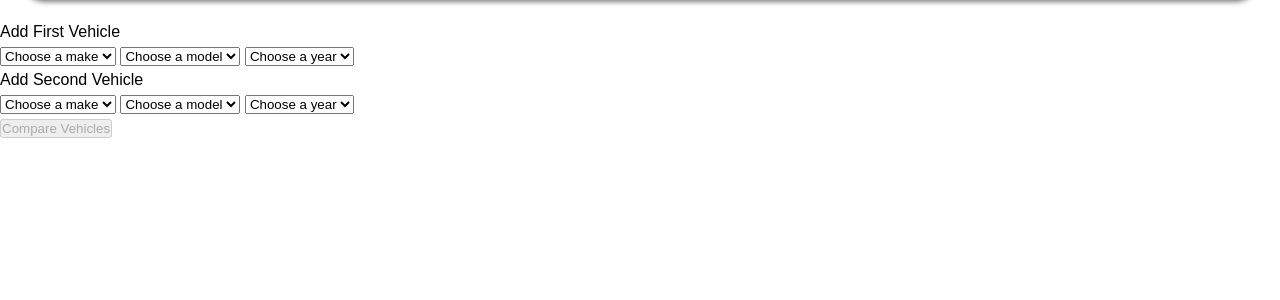
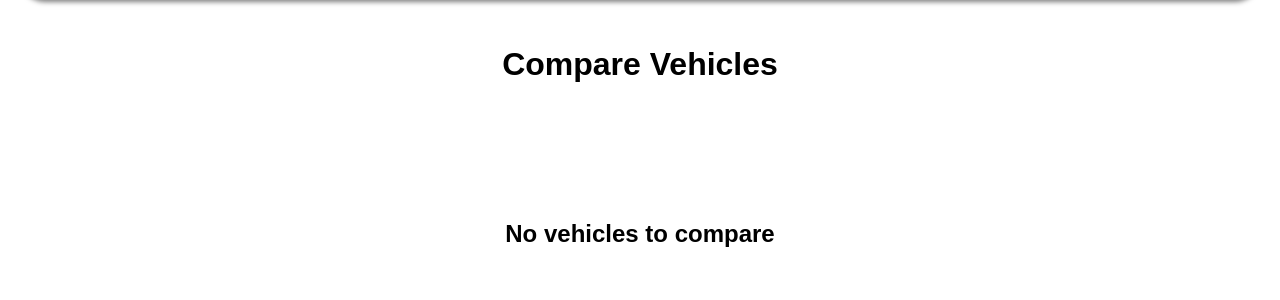
Before and after one commit to cskevhho/york-lions, a Flask app: page /compare-vehicles in a window 1280 px wide. Shown: the part 88-388 px from the top of the page. Run offline with Flask 3, Linux system fonts and the light colour scheme.

Commit message:
Reimplemented vehicle comparison

```diff
--- a/yorklions/routes/main.py
+++ b/yorklions/routes/main.py
@@ -1,9 +1,10 @@
-from flask import Blueprint, render_template, flash, redirect, url_for, request, jsonify
+from flask import Blueprint, render_template, flash, redirect, url_for, request, jsonify, session
 from flask_login import login_user, current_user, logout_user, login_required
 from ..forms import RegistrationForm, LoginForm
 from ..routes.catalogue import recent, hot_deals as deals, all_vehicles
 from .trade_in import create as trade_in_form
 from ..routes.vehicle.services import get_vehicle_makes, get_average_rating
+from ..routes.catalogue.compare import add_vehicle_to_compare
 
 from ..models.vehicle import Vehicle
 from ..routes.vehicle.utils import generate_image_url
@@ -75,8 +76,13 @@ def admin_dash():
 # TODO: Move below routes to a separate file, very much low priority for time
 @main.route("/compare-vehicles" , methods=["GET", "POST"])
 def compare_vehicles():
-    makes = get_vehicle_makes()
-    return render_template("compare-vehicles.html", makes=makes)
+    if request.method == "POST":
+        if request.form.get("clear_compare") == "true":
+            session.pop("compare")
+        else:
+            add_vehicle_to_compare(request.form.get("vehicle_id"))
+
+    return render_template("vehicle-comparison.html", vehicles=session.get('compare'))
 
 # AJAX stuff
 @main.route('/get-models')
--- a/yorklions/static/main.css
+++ b/yorklions/static/main.css
@@ -220,7 +220,7 @@ p.new_label {
   grid-template-columns: 225px auto;
 }
 
-#error_message {
+.error_message {
   grid-column: 2;
   margin: 10% auto auto auto;
   width: 100%;
--- /dev/null
+++ b/yorklions/static/stylesheets/vehicle-comparison.css
@@ -0,0 +1,67 @@
+table {
+    display: table;
+    margin: auto;
+    padding: 20px 185px 40px 20px;
+}
+
+table tr {
+    display: table-cell;
+}
+
+table tr td, table tr th {
+    display: block;
+}
+
+td, th {
+    padding: 10px;
+    text-align: center;
+}
+
+th {
+    text-align: right;
+    width: 165px;
+}
+
+table, tr, td, th {
+    border: none;
+    border-spacing: 10px;
+}
+
+.image_container {
+    height: 100px;
+    width: 150px;
+    overflow: hide;
+    border-radius: 20px;
+}
+
+img {
+    width: 100%;
+    object-fit: cover;
+}
+
+.floating_box {
+    padding: 0px;
+}
+
+#image_title {
+    padding-top: 52px;
+    height: 129px;
+}
+
+.wide {
+    width: 100%;
+    overflow: scroll;
+}
+
+form {
+    width: 100%;
+    position: relative;
+    height: 25px;
+}
+
+.button {
+    position: absolute;
+    left: 50%;
+    -ms-transform: translateX(-50%);
+    transform: translateX(-50%);
+}
--- a/yorklions/templates/error/403.html
+++ b/yorklions/templates/error/403.html
@@ -1,7 +1,7 @@
 {% extends "layout.html" %}
 
 {% block content %}
-<div id="error_message">
+<div class="error_message">
     <img id="image_403" src="/static/403.png" alt="403 - Forbidden">
     <h3>You don't have permission to view this page.</h3>
 </div>
--- a/yorklions/templates/error/404.html
+++ b/yorklions/templates/error/404.html
@@ -1,7 +1,7 @@
 {% extends "layout.html" %}
 
 {% block content %}
-<div id="error_message">
+<div class="error_message">
     <img id="image_404" src="/static/404.png" alt="404 - Not found">
     <h3>Looks like you took a wrong turn somewhere.</h3>
 </div>
--- a/yorklions/templates/listing-view.html
+++ b/yorklions/templates/listing-view.html
@@ -97,7 +97,7 @@
     </div>
 
     {% if not vehicle_data.vehicles %}
-        <div id="error_message">
+        <div class="error_message">
             <h1>No vehicles found</h1>
             <h3>Try adjusting your search criteria</h3>
         </div>
--- a/yorklions/templates/vehicle-comparison.html
+++ b/yorklions/templates/vehicle-comparison.html
@@ -1,37 +1,54 @@
 {% extends "layout.html" %}
+
+{% block stylesheet %}
+    <link rel="stylesheet" href="{{ url_for('static', filename='stylesheets/vehicle-comparison.css') }}">
+{% endblock stylesheet %}
+
 {% block content %}
-Hell from vehicle-comparison.html
 
-<!-- TODO: Turn into a 2 column grid layout -->
-<div class = "wrapper">
-
-    <div>
-        <h2>Vehicle 1 Details</h2>
-        <img src="{{ v1.image_file }}"/>
-        <p><h3>{{ v1.year }} {{ v1.make }} {{ v1.model }}</h3></p>
-        <p>MSRP: ${{ v1.price }}</p>
-        <p>Max Range: {{ v1.max_range }} km</p>
-        <p>Type: {{ v1.type }}</p>
-        {% if v1rating == 0.0 %}
-        <p>Rating: No Rating </p>
-        {% else %}
-        <p>Rating:  {{ v1rating }}/5.0</p>
-        {% endif %}
-    </div>
-
-    <div>
-        <h2>Vehicle 2 Details</h2>
-        <img src="{{ v2.image_file }}"/>
-        <p><h3>{{ v2.year }} {{ v2.make }} {{ v2.model }}</h3></p>
-        <p>MSRP: ${{ v2.price }}</p>
-        <p>Max Range: {{ v2.max_range }} km</p>
-        <p>Type: {{ v2.type }}</p>
-        {% if v1rating == 0.0 %}
-        <p>Rating: No Rating </p>
-        {% else %}
-        <p>Rating:  {{ v1rating }}/5.0</p>
-        {% endif %}
-    </div>
-
+<div class="wide">
+    <h1>Compare Vehicles</h1>
+    {% if vehicles %}
+    <form method="POST">
+        <input type="hidden" name="clear_compare" value="true"/>
+        <input type="submit" value="Clear" class="button"/>
+    </form>
+    <table>
+        <tr>
+            <th id="image_title">Image</th>
+            <th>Details</th>
+            <th>Condition</th>
+            <th>Year</th>
+            <th>Make</th>
+            <th>Model</th>
+            <th>Trim</th>
+            <th>Current Price</th>
+            <th>Kilometres</th>
+            <th>Max Driving Range</th>
+            <th>Vehicle Type</th>
+            <th>Colour</th>
+        </tr>
+        {% for vehicle in vehicles %}
+        <tr class="floating_box">
+            <td><div class="image_container">
+                <a href="/vehicle/{{ vehicle.id }}"><img src="{{ url_for('static', filename='vehicles/' + vehicle.image_file) }}" /></a>
+            </div></td>
+            <td><a href="/vehicle/{{ vehicle.id }}">Details</a></td>
+            <td>{% if vehicle.kilometres > 0 %}Used{% else %}New{% endif %}</td>
+            <td>{{ vehicle.year }}</td>
+            <td>{{ vehicle.make }}</td>
+            <td>{{ vehicle.model }}</td>
+            <td>{{ vehicle.trim }}</td>
+            <td>${{ "{:,.2f}".format((vehicle.price - vehicle.discount)|float) }}</td>
+            <td>{{ vehicle.kilometres }} km</td>
+            <td>{{ vehicle.max_range }} km</td>
+            <td>{{ vehicle.type }}</td>
+            <td>{{ vehicle.colour }}</td>
+        </tr>
+        {% endfor %}
+    </table>
+    {% else %}
+        <h2 class="error_message">No vehicles to compare</h2>
+    {% endif %}
 </div>
 {% endblock %}
--- a/yorklions/templates/vehicle-details.html
+++ b/yorklions/templates/vehicle-details.html
@@ -5,9 +5,10 @@
 {% endblock stylesheet %}
 
 {% block content %}
-    <h1>{{ vehicle.year }} {{ vehicle.make }} {{ vehicle.model }} {{ vehicle.trim }}</h1>
+    <h1>{% if vehicle.kilometres > 0 %}Used{% else %}New{% endif %} {{ vehicle.year }} {{ vehicle.make }} {{ vehicle.model }} {{ vehicle.trim }}</h1>
     <!-- A redirect to the compare vehicles page that passes in a vehicle -->
-    <form action="{{ url_for('main.main_index', vehicle_id=vehicle.id) }}" method="post" class="compare_vehicle_form">
+    <form action="{{ url_for('main.compare_vehicles') }}" method="post" class="compare_vehicle_form">
+        <input type="hidden" name="vehicle_id" value="{{ vehicle.id }}"/>
         <input type="submit" value="Compare Vehicle" class="button compare_vehicle"/>
     </form>
     <div class="centred_content_wrapper">
```
Also changed, not shown: yorklions/routes/catalogue/compare.py (added, +21 -0 lines).
